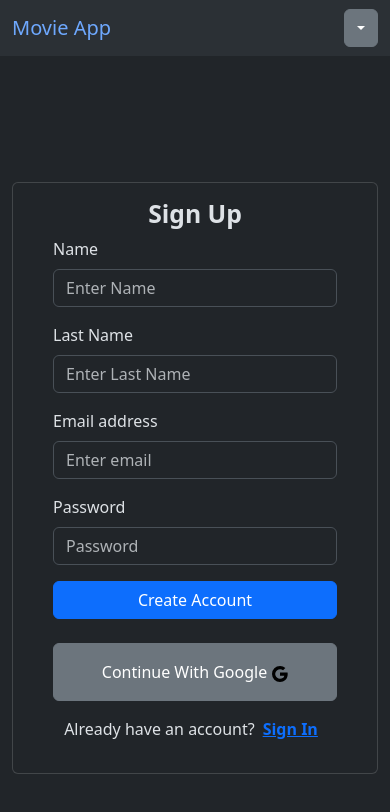
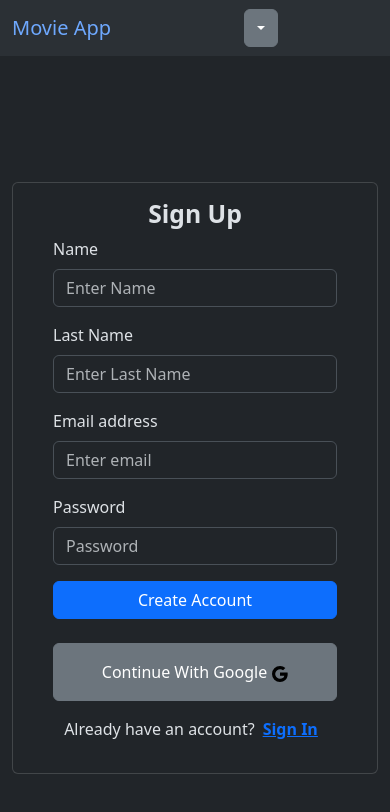
Before and after one commit to alperen-erol/movie, a React (Create React App) app: page /register in a window 390 px wide. Shown: the top 812 px of the page. Built offline with nearby package versions, Linux system fonts and the light colour scheme; no server answers.

Commit message:
dropdown responsive

```diff
--- a/src/components/Navbar.jsx
+++ b/src/components/Navbar.jsx
@@ -19,16 +19,16 @@ const NavBar = () => {
         <Navbar.Brand ><Link className=" text-decoration-none" to="/">Movie App</Link></Navbar.Brand>
         <Navbar.Toggle />
         <Navbar.Collapse className="justify-content-end">
-          <Dropdown data-bs-theme="dark">
+          <Dropdown data-bs-theme="dark" className="dropdownmenu">
             <Dropdown.Toggle
               id="dropdown-button-dark-example1"
               variant="secondary"
-              className=" text-capitalize"
+              className=" text-capitalized "
             >
               {currentUser.displayName}
             </Dropdown.Toggle>
 
-            <Dropdown.Menu>
+            <Dropdown.Menu >
               <Dropdown.Item>
                 {" "}
                 <Link className=" text-decoration-none" to="login">Login</Link>{" "}
--- a/src/index.css
+++ b/src/index.css
@@ -158,7 +158,8 @@ body {
   cursor: pointer;
   outline: inherit;
 }
-@media only screen and (max-width: 600px) {
+
+@media only screen and (max-width: 900px) {
   .moviecard-container {
     width: 300px;
   }
@@ -178,4 +179,7 @@ body {
   .moviecard-overview {
     font-size: 18px;
   }
+  .dropdownmenu{
+    margin-right: 100px;
+  }
 }
```
